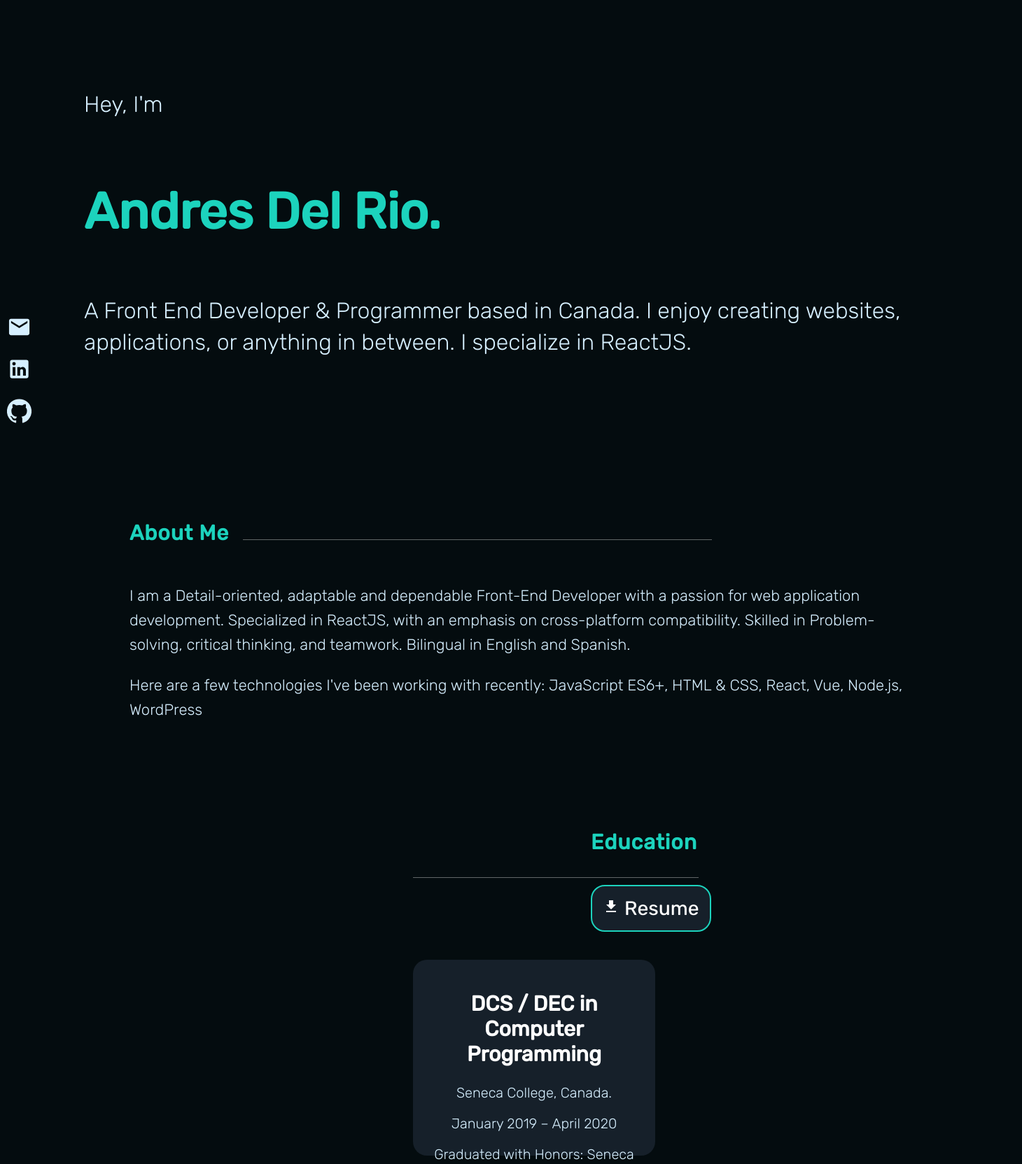
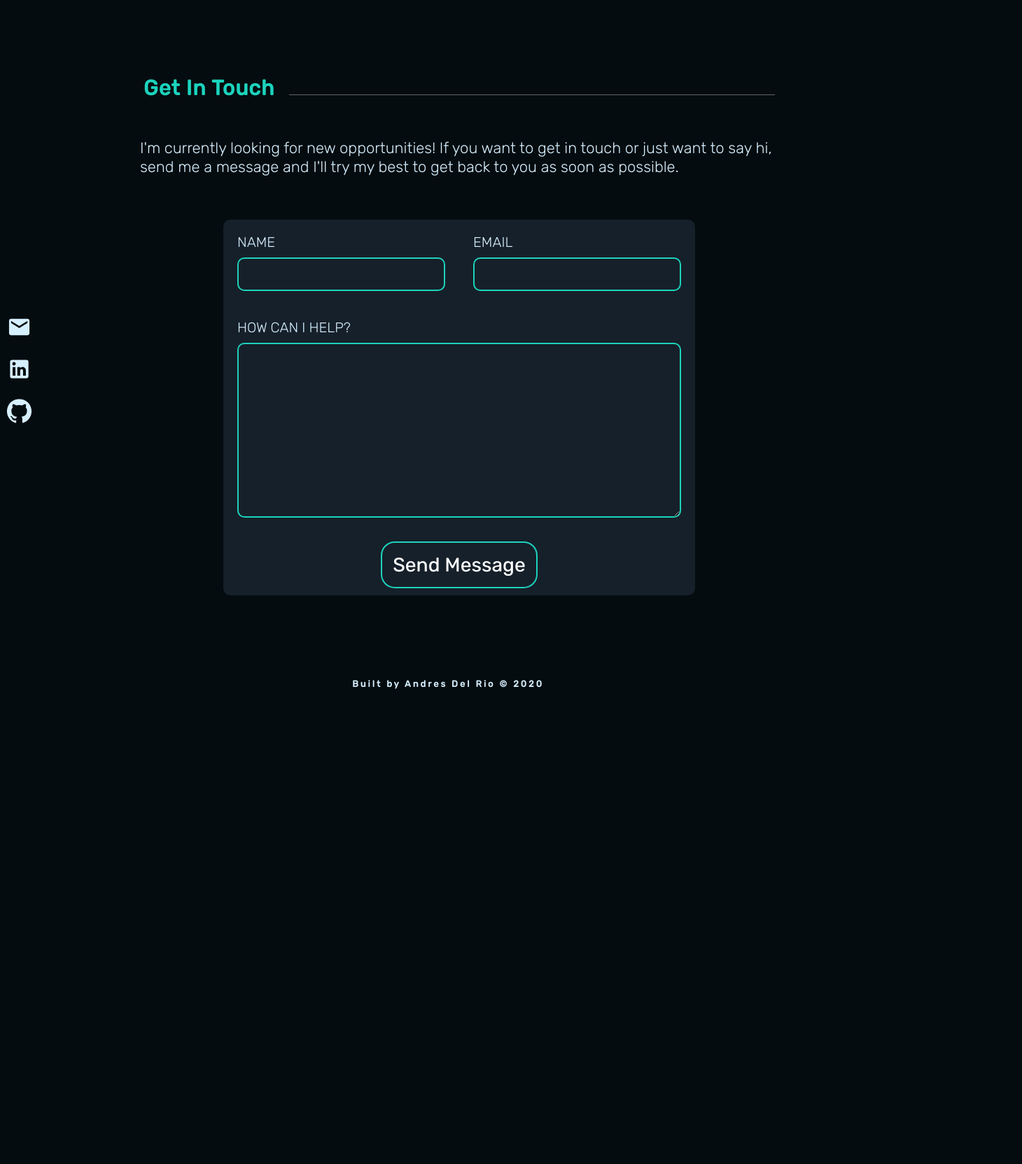
Before and after one commit to delrio12/portfolio-website, a React (Create React App) app: page /Contact in a window 1280 px wide. Shown: the part 120-1784 px from the top of the page at 70% size, 1460 px wide, since content can reach past the window. After the commit the page ends 1125 px from the top, so only its background shows below. Built offline with nearby package versions, Linux system fonts and the light colour scheme.

Commit message:
responsive redesign

```diff
--- a/src/About.css
+++ b/src/About.css
@@ -7,17 +7,16 @@
   background-color: var(--color-background);
   font-family: 'Rubik', sans-serif;
   height: 100%;
-  width: 100%;
   text-align: center;
+  margin: 6rem 8rem 6rem;
 
 }
+
 
 .about__summary {
   width: 90%;
   font-size: 22px;
   text-align: left;
-  margin-bottom: 100px;
-  margin-left: 100px;
   display: inline-block;
   font-weight: 300;
   line-height: 160%;
@@ -30,6 +29,7 @@
   line-height: 200%;
   font-size: 30px;
   color: var(--color-borders);
+
 }
 
 h2 {
@@ -37,11 +37,12 @@ h2 {
 }
 
 .long-line {
-  width: 60%;
+  width: 70%;
   display: inline-block;
   border-bottom: 0.5px solid rgba(255, 255, 255, 0.37);
 }
 .about__picture {
+    width: 100%;
     position: relative;
     display: inline-block;
 }
@@ -54,17 +55,18 @@ h2 {
 }
 
 .about__download {
-  display: inline-block;
-  width: 100%;
-  justify-items: center;
+  display: inline-flex;
+  justify-content: right;
+  margin-left: 20px;
 }
 .about__education {
-
-    font-size: 20px;
-    text-align: center;
+    width: 100%;
+    font-size: 22px;
+    text-align: left;
     margin-bottom: 40px;
     display: inline-block;
     font-weight: 300;
+    line-height: 160%;
 }
 
 .about__education p {
@@ -76,18 +78,20 @@ h2 {
 }
 
 .about__education__element {
-  display: inline-block;
+  display:  block;
   text-align: center;
-  height: 240px;
-  width: 45%;
+  height: 100%;
+  width: 40%;
   padding: 20px 20px 20px 20px;
   margin: 40px 40px 10px 0px ;
   background-color: var(--color-background2);
-  float: center;
+
   border-radius: 20px;
 }
 
-
+.mobile--hidden {
+  display: inline-block;
+}
 
 .button__primary {
   border-radius: 20px;
@@ -99,10 +103,9 @@ h2 {
   background-color: var(--color-background) !important;
   border: solid var(--color-borders) 2px;
   text-decoration: none;
-  display: grid;
-  align-items: center;
-  cursor: pointer;
-  text-align: center;
+
+
+
   margin-top: 10px;
 
   }
@@ -126,7 +129,7 @@ h2 {
 /* Small devices (phones, 768px and down) */
 @media only screen and (max-width: 960px) {
   .about {
-    padding: 60px 50px 60px 10px;
+    margin: 3rem 2rem 4rem;
   }
 
   .about__education {
@@ -144,6 +147,7 @@ h2 {
     margin-bottom: 0px;
     margin-right: 0px;
 
+
   }
 
   .mobile--hidden {
@@ -155,35 +159,7 @@ h2 {
   }
 
   .about__download {
-    display: grid;
-    width: 100%;
+    display: inline-flex;
     justify-items: center;
   }
 }
-
-
-
-/* Large devices (large laptops and desktops, 1200px and up) */
-@media only screen and (min-width: 1200px) {
-  .about {
-    padding: 60px 65px 65px 65px;
-  }
-
-  .about__education {
-    padding-left: 200px;
-  }
-
-  .about__summary {
-
-    margin-bottom: 100px;
-    margin-right: 100px;
-
-  }
-
-  .mobile--hidden {
-    display: block;
-  }
-
-
-
-}
--- a/src/About.js
+++ b/src/About.js
@@ -5,7 +5,7 @@ import GetAppIcon from '@material-ui/icons/GetApp'
 class About extends React.Component {
 
     downloadData = () => {
-		fetch('http://localhost:3000/download/')
+		fetch('http://localhost:3000/')
 			.then(response => {
 				response.blob().then(blob => {
 					let url = window.URL.createObjectURL(blob);
@@ -20,8 +20,8 @@ class About extends React.Component {
 
     render() {
         return (
-            <div className="about">
-                <div className="about__summary">
+            <div className="about animate__animated animate__fadeInUp">
+                <div className="about__summary ">
                     <h1>About Me</h1>
                     <div className="long-line"></div>
 
@@ -32,14 +32,16 @@ class About extends React.Component {
                     <img  className="image" src="https://media-exp1.licdn.com/dms/image/C5603AQGFTdhG_IAb8Q/profile-displayphoto-shrink_200_200/0?e=1603929600&v=beta&t=VyVOdBS-afK6sFO9C5vHvQi1njYlgMMKWfXhy6WXRSs" alt="Andres" />
 
                 </div>
-                <div className="about__education ">
-                    <div className= "mobile--hidden"> <h1>Education</h1> </div>
+                <div className="about__summary ">
+                <div className="mobile--hidden"><h1>Education</h1> </div>
                     <div className="long-line mobile--hidden"></div>
+
                     <div className="about__download">
-                        <a href="./download/" download="AndresDelRio.docx" className="button__primary">
+                        <a href="./AndresDelRio.docx" download="AndresDelrio_resume.doc" className="button__primary">
                                <GetAppIcon fontSize="larger" /> Resume
                         </a>
                     </div>
+
                     <div className="about__education__element mobile--hidden">
                         <h2> DCS / DEC in Computer Programming </h2>
                         <p> Seneca College, Canada. </p>
@@ -53,6 +55,8 @@ class About extends React.Component {
                         <p> January 2012 – December 2017 </p>
                         <p> Member of Corporate Finance Research Group.</p>
                     </div>
+
+
                 </div>
 
             </div>
--- a/src/App.css
+++ b/src/App.css
@@ -17,7 +17,7 @@ body {
 
   --color-borders:	#1cd3bd;
 
-
+  margin: 0;
 
 }
 
--- a/src/App.js
+++ b/src/App.js
@@ -19,20 +19,21 @@ class App extends React.Component {
         navigation without the page refreshing as the user navigates */}
         <BrowserRouter>
         <Navbar />
-          {/* <Route exact path='/' component={Home}/>
+
+          <Route exact path='/' component={Home}/>
           <Route path='/About' component={About} />
           <Route path='/Portfolio' component={Portfolio} />
-          <Route path='/Contact' component={Contact} /> */}
-          <Home />
-          <About />
-          <Portfolio />
-          <Contact />
-           <Footer />
-           <SocialBar />
-        </BrowserRouter>
-        {/*   */}
+          <Route path='/Contact' component={Contact} />
+          {/* // <Home />
+          // <About />
+          // <Portfolio />
+          // <Contact />
+          //
+         */}
+        <Footer />
+        <SocialBar />
 
-
+       </BrowserRouter>
       </div>
     );
   }
--- a/src/Contact.css
+++ b/src/Contact.css
@@ -6,14 +6,9 @@
     color: var(--color-title);
     text-align: center;
     height: 100%;
-    width: 100%;
-    padding: 20px 0px 40px;
+    margin: 6rem 8rem 6rem 10rem;
   }
 
-  .contact__title {
-    margin: 100px auto 20px;
-    width: 50%;
-  }
 
   .contact__title h1 {
     letter-spacing: 1px;
@@ -26,13 +21,13 @@
 
 
   .contact__description {
-    width: 70%;
-    font-size: 24px;
-    text-align: center;
+    font-size: 22px;
+    text-align: left;
     margin-bottom: 20px;
     display: inline-block;
     font-weight: 300;
     color: var(--color-subtitle);
+    margin-left: 40px;
 
   }
 
@@ -46,6 +41,10 @@
 /* Small and Medium devices (landscape tablets, 960px and up) */
 @media only screen and (max-width: 960px) {
 
+  .contact {
+    margin: 3rem 0rem 4rem;
+  }
+
   .contact__description {
     width: 90%;
     text-align: start;
@@ -54,8 +53,12 @@
 
   .contact__title {
     margin: 0px auto;
+  }
+
+  .contact__description {
+    font-size: 1rem;
+    margin: 10px;
 
   }
 
-
 }
--- a/src/Contact.js
+++ b/src/Contact.js
@@ -6,7 +6,7 @@ import ContactForm from './ContactForm';
 function Contact() {
     return (
 
-        <div className="contact">
+        <div className="contact animate__animated animate__fadeInUp">
 
                 <div className="contact__title">
                     <h1>Get In Touch</h1>
--- a/src/ContactForm.css
+++ b/src/ContactForm.css
@@ -1,10 +1,9 @@
 .contactForm {
     display: inline-block;
-    margin-top: 20px;
-    margin-left: auto;
-    margin-right: auto;
+    margin: 20px 10px;
+
     background-color: var(--color-background2);
-    padding: 20px 20px 40px;
+
     border-radius: 10px;
 
 }
@@ -67,6 +66,7 @@
     cursor: pointer;
     text-align: center;
     margin-top: 10px;
+    margin-bottom: 10px;
     }
 
     .button__primary:hover {
@@ -76,3 +76,18 @@
     text-decoration: none;
     color: var(--color-subtitle);
     }
+    /* Small and Medium devices (landscape tablets, 960px and up) */
+    @media only screen and (max-width: 960px) {
+        .button__primary {
+            font-size: 1rem;
+        }
+
+        .contactForm__label {
+            font-size: 1rem;
+        }
+
+        .contactForm__name, .contactForm__email, .contactForm__message{
+            font-size: 1rem;
+        }
+
+    }
--- a/src/Home.css
+++ b/src/Home.css
@@ -8,9 +8,7 @@
   justify-content: center;
   align-items: center;
   color: var(--color-title);
-  width: 100%;
-  height: 100%;
-  padding: 100px;
+  margin: 6rem 8rem 6rem;
   text-align: left;
 }
 
@@ -46,6 +44,7 @@
 @media only screen and (max-width: 960px) {
   .home {
     padding: 0px ;
+    margin: 3rem 2rem 4rem;
   }
 }
 
--- a/src/Portfolio.css
+++ b/src/Portfolio.css
@@ -1,12 +1,15 @@
+/********************************************************/
+/******* Large devices (Laptops, PCs 960x and up) *******/
+/********************************************************/
+
 .portfolio {
     background-color: var(--color-background);
     display: block;
     color: var(--color-title);
     height: 100%;
-    width: 100%;
-    padding: 60px 0px;
     text-align: center;
     font-family: 'Rubik', sans-serif;
+    margin: 6rem 8rem 6rem;
   }
 
 .portfolio__description {
@@ -42,12 +45,20 @@
 
 
   .portfolio__project__description  {
-    text-align: justify;
+    text-align: center;
     line-height: 150%;
+    background: #0B2545;
+    color: white;
+    display: flex;
+    flex-direction: column;
+    align-items: center;
+    padding: 2rem;
   }
+
+
   .portfolio__project__description {
     font-weight: 300;
-    color: var(--color-background);
+    color: white;
   }
 
 
@@ -80,28 +91,21 @@
 }
 
 .portfolio__project:hover .portfolio__project__image__overlay {
-  opacity: 0.7;
+  opacity: 0.9;
 }
 
-/* Small devices (phones, 768px and down) */
-@media only screen and (max-width: 768px) {
-  .portfolio__description p {
-    padding: 10px 0 50px 0px;
+/*************************************************************/
+/* Small and medium devices (phones, tablets, 960x and down) */
+/*************************************************************/
+
+@media only screen and (max-width: 960px) {
+
+
+    .portfolio {
+      margin: 3rem 1rem 4rem;
     }
 
-}
-
-/* Medium devices (landscape tablets, 768px and up) */
-@media only screen and (min-width: 768px) {
-  .portfolio__description p {
-    padding: 30px 0 80px 160px;
-    }
-
-}
-
-/* Large devices (large laptops and desktops, 1200px and up) */
-@media only screen and (min-width: 1200px) {
-  .portfolio__description p {
-    padding: 30px 0 80px 190px;
+    .portfolio__project__description {
+      display: none;
     }
 }
--- a/src/Portfolio.js
+++ b/src/Portfolio.js
@@ -3,12 +3,11 @@ import './Portfolio.css';
 
 function Portfolio() {
     return (
-        <div className="portfolio">
+        <div className="portfolio animate__animated animate__fadeInUp">
 
             <div className="portfolio__description">
                 <h1>My Projects</h1>
                 <div className="long-line"></div>
-                <p> Take a look at some of my recent works.</p>
             </div>
             <div className ="portfolio__projects">
 
```
